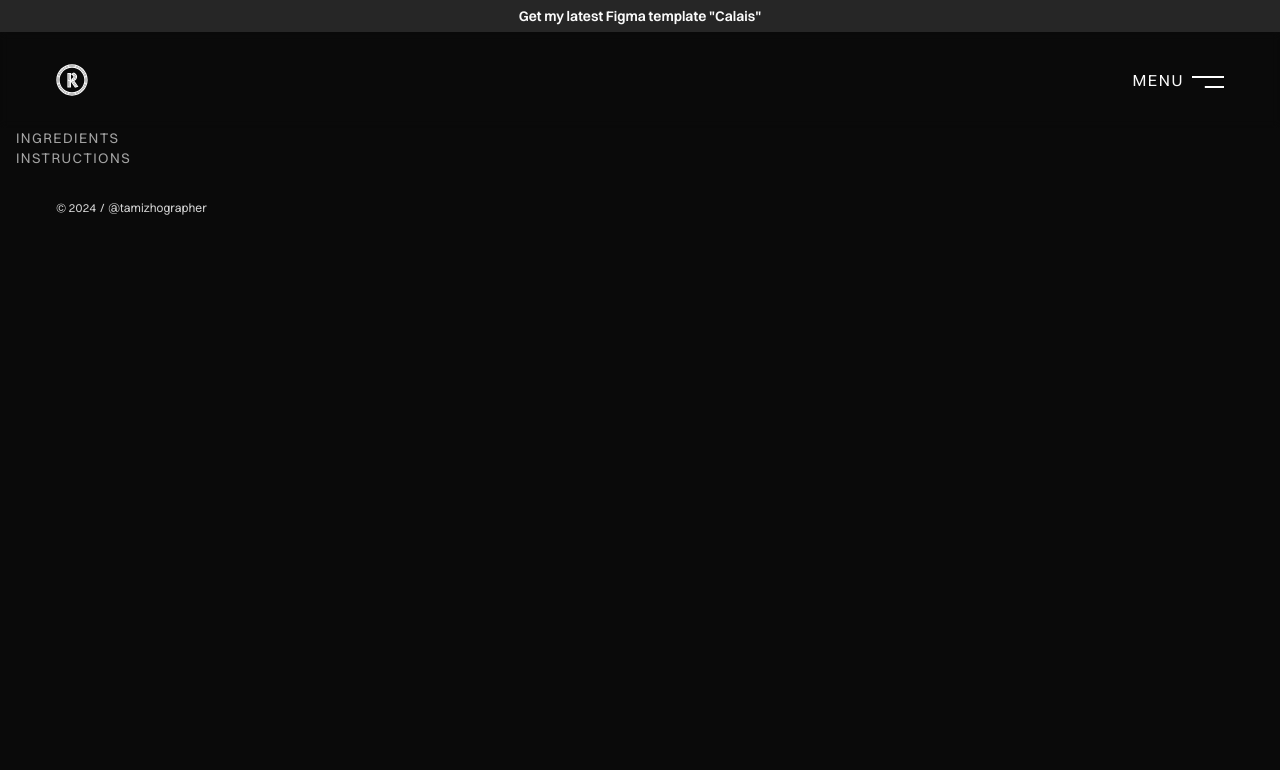
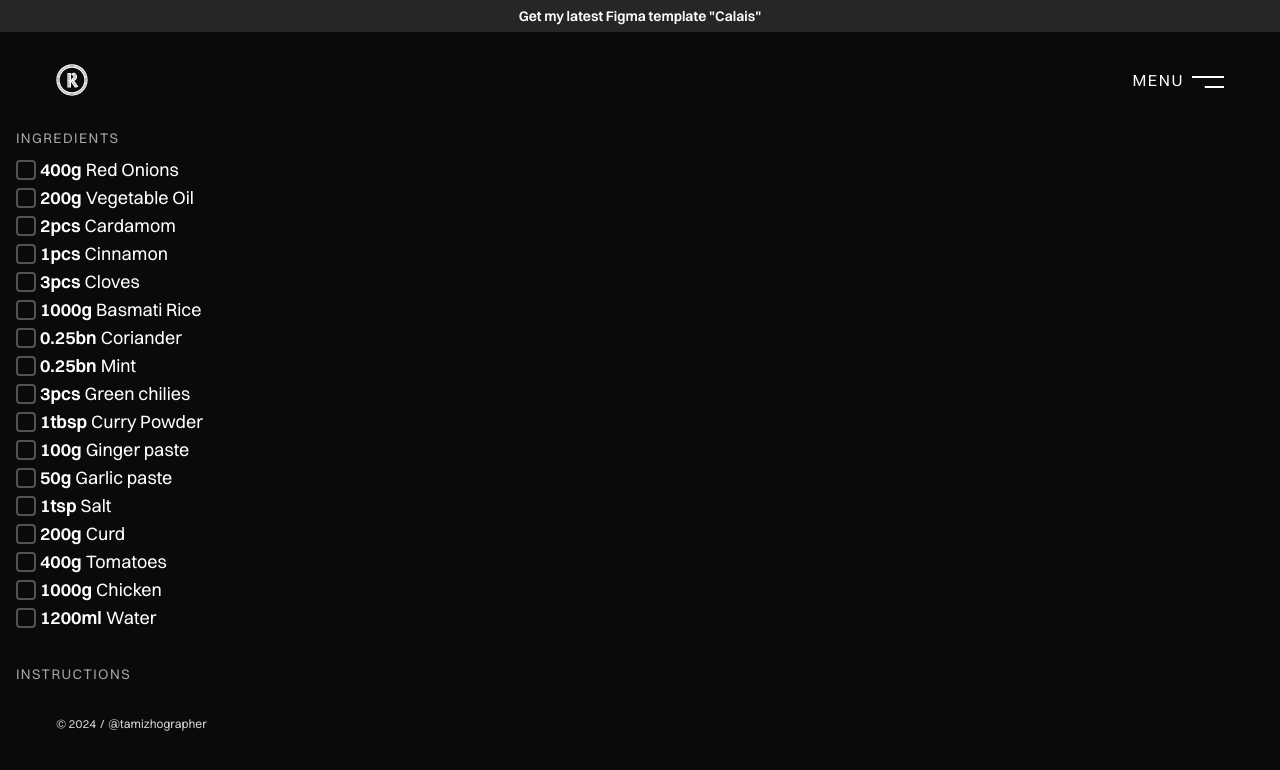
Before and after one commit to rathesDot/rathes.me, a Next.js app: page /biriyani in a window 1280 px wide. Shown: the top 770 px of the page. Built offline with nearby package versions, Linux system fonts and the light colour scheme.

Commit message:
💄 Render ingredients as checkbox list

```diff
--- a/src/pages/biriyani.tsx
+++ b/src/pages/biriyani.tsx
@@ -34,7 +34,26 @@ const BiriyaniPage: NextPage = () => {
           <Heading2 size={4} className="text-neutral-400">
             Ingredients
           </Heading2>
-          <div></div>
+          <div className="mb-8 mt-2">
+            {ingredients.map((ingredient, index) => {
+              return (
+                <label
+                  key={index}
+                  className="flex items-center gap-1 text-lg antialiased"
+                >
+                  <input
+                    className="bg-red grid h-5 w-5 appearance-none place-content-center rounded border-2 border-neutral-600 outline-none before:h-3 before:w-3 before:rounded-sm checked:before:bg-neutral-500 focus:outline focus:outline-offset-0 focus:outline-neutral-700"
+                    type="checkbox"
+                  />
+                  <strong className="font-semibold">
+                    {ingredient.amount}
+                    {ingredient.unit}
+                  </strong>
+                  {ingredient.name}
+                </label>
+              )
+            })}
+          </div>
         </section>
         <section>
           <Heading2 size={4} className="text-neutral-400">
```
